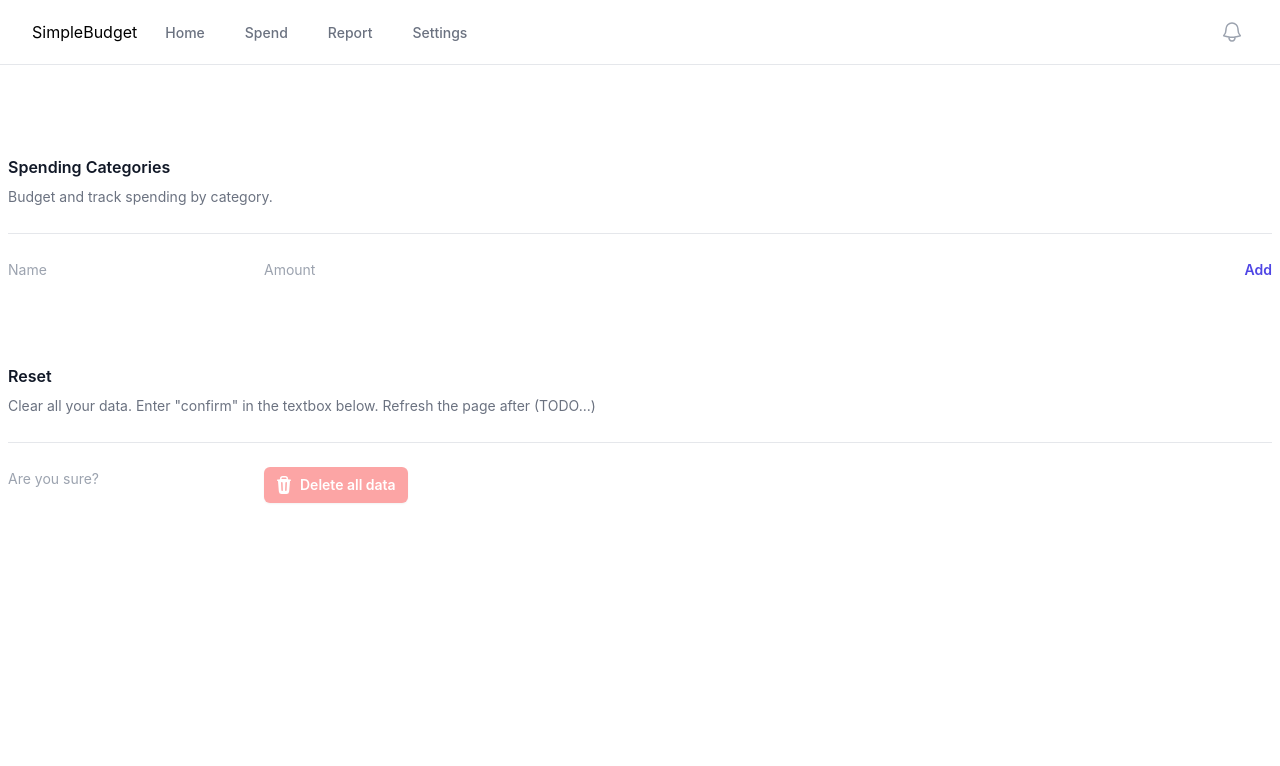
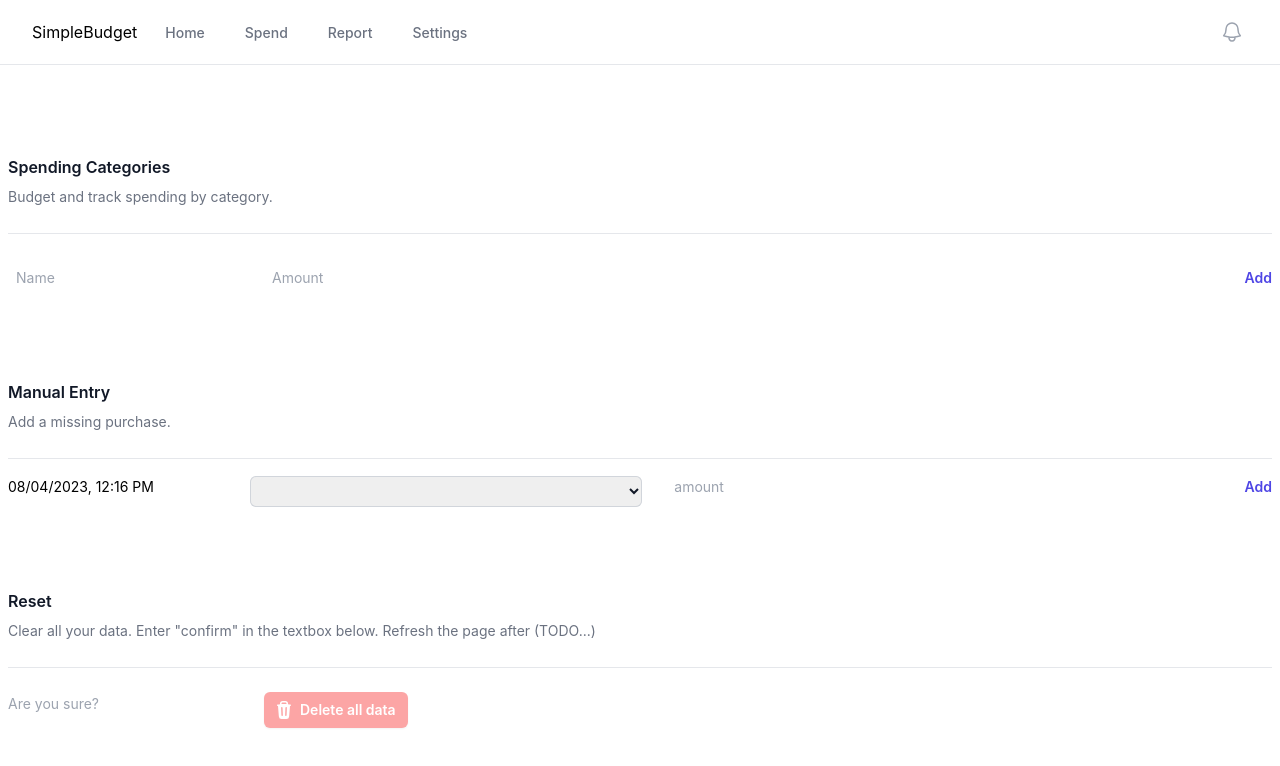
Before and after one commit to willfong/simplebudget-v2, a React (Create React App) app: page /settings in a window 1280 px wide. Shown: the top 766 px of the page. Built offline with nearby package versions, Linux system fonts and the light colour scheme.

Commit message:
Manual entry

```diff
--- a/package.json
+++ b/package.json
@@ -11,6 +11,7 @@
     "date-fns": "^2.30.0",
     "idb": "^7.1.1",
     "react": "^18.2.0",
+    "react-datepicker": "^4.16.0",
     "react-dom": "^18.2.0",
     "react-router-dom": "^6.14.2",
     "react-scripts": "5.0.1",
--- a/src/components/SettingsCategories.js
+++ b/src/components/SettingsCategories.js
@@ -43,16 +43,22 @@ export default function SettingsCategories() {
 				))}
 				<div className="pt-6 sm:flex">
 					<dt className="sm:w-64 sm:flex-none sm:pr-6">
-						<input type="text" placeholder="Name" value={newCategoryName} onChange={handleNewCategoryNameChange} />
+						<input
+							className="p-2"
+							type="text"
+							placeholder="Name"
+							value={newCategoryName}
+							onChange={handleNewCategoryNameChange}
+						/>
 					</dt>
 					<dd className="mt-1 flex justify-between gap-x-6 sm:mt-0 sm:flex-auto">
 						<input
+							className="p-2"
 							type="text"
 							placeholder="Amount"
 							value={newCategoryBudget}
 							onChange={handleNewCategoryBudgetChange}
 						/>
-
 						<button
 							type="button"
 							className="font-semibold text-indigo-600 hover:text-indigo-500"
--- /dev/null
+++ b/src/components/SettingsManualEntry.js
@@ -0,0 +1,76 @@
+import React, { useState, useEffect } from "react";
+import DatePicker from "react-datepicker";
+import "react-datepicker/dist/react-datepicker.css";
+
+import { categoriesGetAll, purchasesAdd } from "../idb";
+
+export default function SettingsCategories() {
+	const [amount, setAmount] = useState("");
+	const [categories, setCategories] = useState([]);
+	const [selectedCategory, setSelectedCategory] = useState("");
+	const [startDate, setStartDate] = useState(new Date());
+
+	useEffect(() => {
+		fetchCategories();
+	}, []);
+
+	const fetchCategories = async () => {
+		const data = await categoriesGetAll();
+		setCategories(data);
+		setSelectedCategory(data[0]?.id);
+	};
+
+	const handleAddAmount = async () => {
+		console.log(startDate, selectedCategory, amount);
+		await purchasesAdd(selectedCategory, amount, startDate);
+		setStartDate(new Date());
+		setAmount("");
+	};
+
+	const handleAmountChange = (event) => {
+		setAmount(event.target.value);
+	};
+
+	const handleCategoryChange = (event) => {
+		setSelectedCategory(event.target.value);
+	};
+
+	return (
+		<div>
+			<h2 className="text-base font-semibold leading-7 text-gray-900">Manual Entry</h2>
+			<p className="mt-1 text-sm leading-6 text-gray-500">Add a missing purchase.</p>
+
+			<dl className="mt-6 space-y-6 divide-y divide-gray-100 border-t border-gray-200 text-sm leading-6">
+				<div className="flex items-center space-x-6 my-2">
+					<DatePicker selected={startDate} onChange={(date) => setStartDate(date)} showTimeSelect dateFormat="Pp" />
+					<select
+						id="category"
+						name="category"
+						onChange={handleCategoryChange}
+						className="flex-grow mt-2 block rounded-md border-0 py-1.5 pl-3 pr-10 text-gray-900 ring-1 ring-inset ring-gray-300 focus:ring-2 focus:ring-indigo-600 sm:text-sm sm:leading-6"
+					>
+						{categories.map((c) => (
+							<option key={c.id} value={c.id}>
+								{c.name}
+							</option>
+						))}
+					</select>
+					<input
+						className="flex-grow p-2"
+						type="tel"
+						placeholder="amount"
+						value={amount}
+						onChange={handleAmountChange}
+					/>
+					<button
+						type="button"
+						className="font-semibold text-indigo-600 hover:text-indigo-500"
+						onClick={handleAddAmount}
+					>
+						Add
+					</button>
+				</div>
+			</dl>
+		</div>
+	);
+}
--- a/src/idb.js
+++ b/src/idb.js
@@ -51,11 +51,13 @@ async function deleteAllData() {
 	await deleteDB(DB_NAME);
 }
 
-async function purchasesAdd(categoryId, amount, date, time) {
+async function purchasesAdd(categoryId, amount, date) {
 	const db = await dbPromise;
 	const tx = db.transaction(TABLE_PURCHASES, "readwrite");
 	const store = tx.objectStore(TABLE_PURCHASES);
-	await store.add({ categoryId, amount, date });
+	const data = { categoryId: parseInt(categoryId, 10), amount, date };
+	console.log(data);
+	await store.add(data);
 	await tx.complete;
 }
 
@@ -67,7 +69,12 @@ async function purchasesGetByCategory(categoryId) {
 	const tx = db.transaction(TABLE_PURCHASES, "readonly");
 	const store = tx.objectStore(TABLE_PURCHASES);
 	const index = store.index(TABLE_PURCHASES_INDEX_CATEGORYID);
-	const range = IDBKeyRange.bound([categoryId, startDate], [categoryId, endDate], false, true);
+	const range = IDBKeyRange.bound(
+		[parseInt(categoryId, 10), startDate],
+		[parseInt(categoryId, 10), endDate],
+		false,
+		true
+	);
 	const data = await index.getAll(range);
 	const sortedData = data.sort((a, b) => b.date - a.date);
 	return sortedData;
--- a/src/pages/Settings.js
+++ b/src/pages/Settings.js
@@ -1,4 +1,5 @@
 import Categories from "../components/SettingsCategories";
+import ManualEntry from "../components/SettingsManualEntry";
 import Reset from "../components/SettingsReset";
 
 export default function SettingsPage() {
@@ -7,6 +8,7 @@ export default function SettingsPage() {
 			<main className="px-4 py-4 sm:px-6 lg:flex-auto lg:px-0 lg:py-20">
 				<div className="mx-auto max-w-2xl space-y-16 sm:space-y-20 lg:mx-0 lg:max-w-none ">
 					<Categories />
+					<ManualEntry />
 					<Reset />
 				</div>
 			</main>
```
Also changed, not shown: 1 other file (tests, documents, lock files or other folders).
